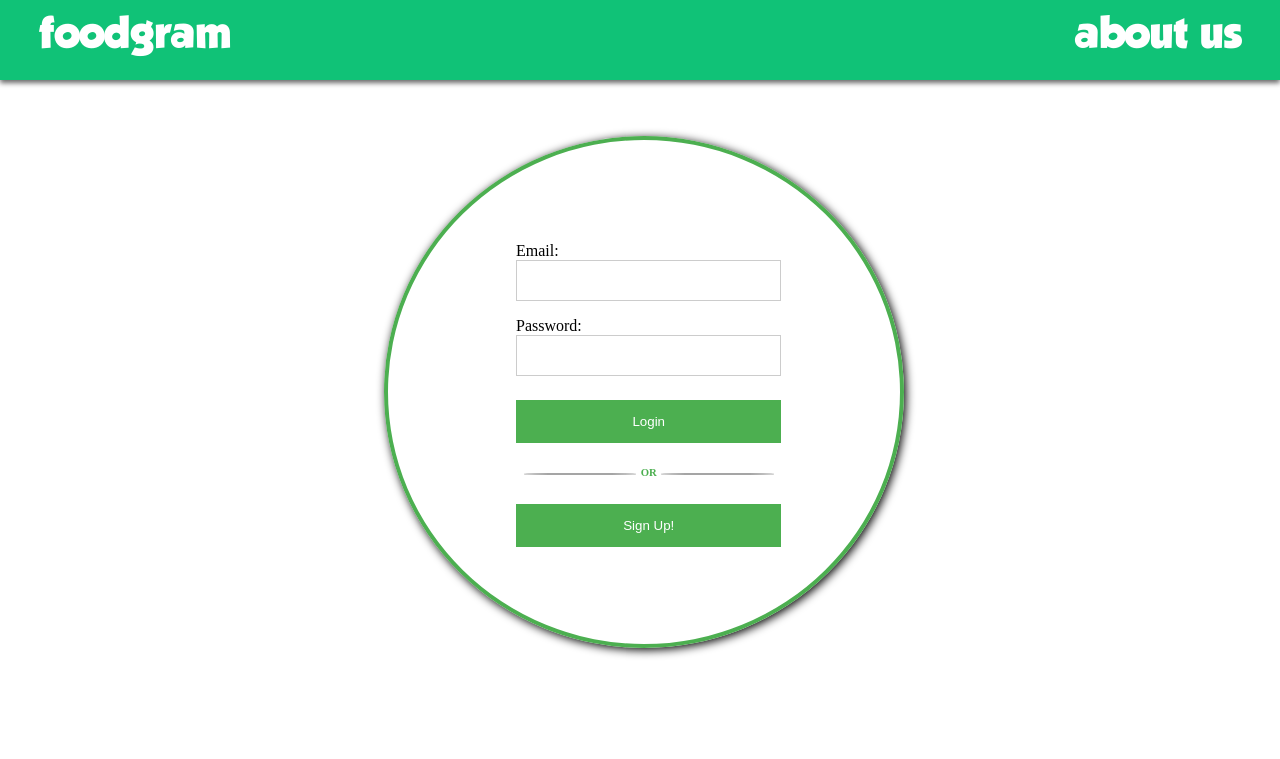
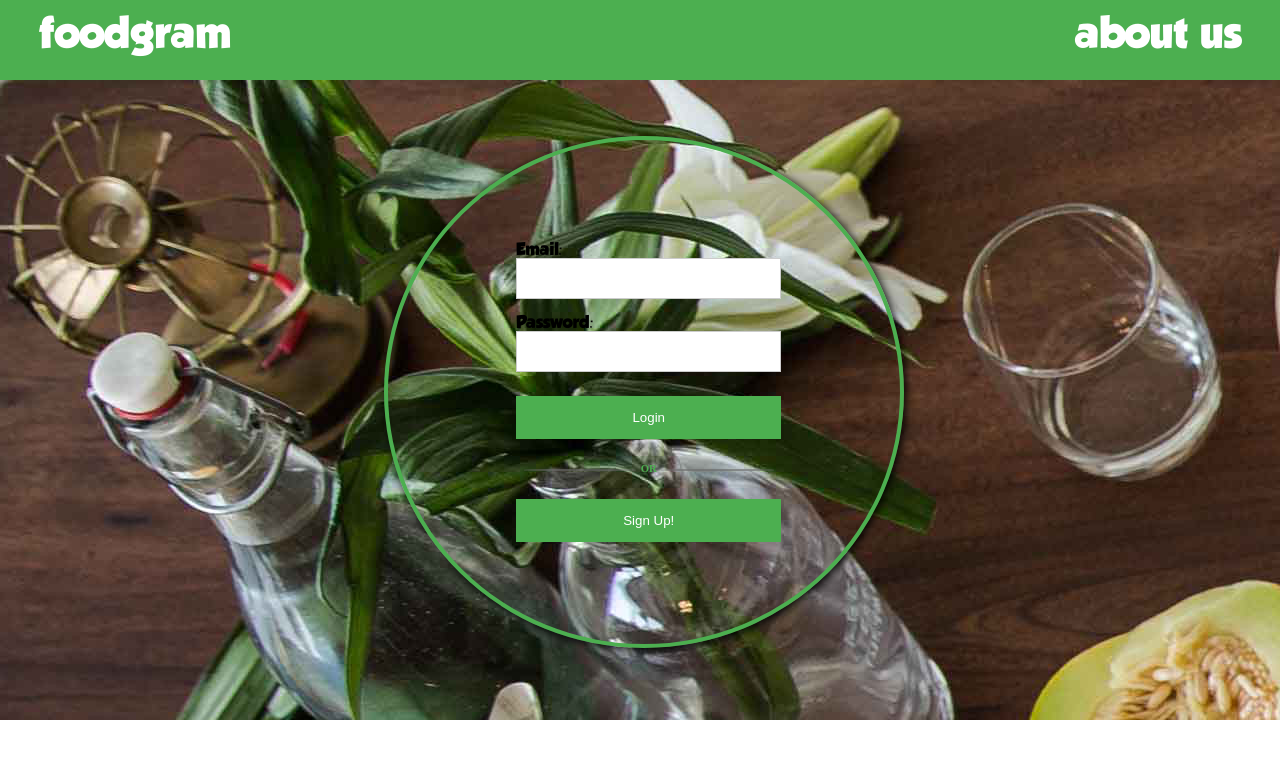
Before and after one commit to JanParalic/foodgram, a Django app: page / in a window 1280 px wide. Shown: the top 759 px of the page. Run offline with Django 3.2, Linux system fonts and the light colour scheme.

Commit message:
more css stuff

```diff
--- a/static/css/style.css
+++ b/static/css/style.css
@@ -1,5 +1,6 @@
 body {
     background-color: #FFFFFF;
+    padding-top: 5%;
 }
 
 a {
@@ -9,7 +10,7 @@ a {
 
 
 #header {
-    background-color: #10C277;
+    background-color: #4CAF50;
     position: fixed;
     width: 100%;
     height: 10%;
@@ -185,8 +186,8 @@ h6{
     border: 1px solid #888;
     max-width:60%;
     min-width:40%;
-    min-height:75%;
-    max-height:80%;
+    min-height:65%;
+    max-height:75%;
     border-radius: 10%;
     padding-left: 4%;
     padding-bottom: 40px;
@@ -208,6 +209,62 @@ h6{
     cursor: pointer;
 }
 
+#background{
+    height: 80%;
+    width: 100%;
+    position: fixed;
+    left:0;
+    top:10%;
+    background-image: url('media/img/index_bg.jpg');
+    background-repeat: no-repeat, repeat;
+
+}
+
+#carousel {
+	width:255px;
+	height:290px;
+	margin:0 auto;
+}
+
+#slides {
+	overflow:hidden;
+	/* fix ie overflow issue */
+	position:relative;
+	width:250px;
+	height:250px;
+	border:1px solid #ccc;
+}
+
+/* remove the list styles, width : item width * total items */
+#slides ul {
+	position:relative;
+	left:0;
+	top:0;
+	list-style:none;
+	margin:0;
+	padding:0;
+	width:750px;
+}
+
+/* width of the item, in this case I put 250x250x gif */
+#slides li {
+	width:250px;
+	height:250px;
+	float:left;
+}
+
+#slides li img {
+	padding:5px;
+}
+
+
+.clear {clear:both}
+
+
+.form{
+    font-family: GROBOLD;
+
+}
 @font-face {
     font-family: GROBOLD;
     src: url("/static/fonts/GROBOLD.ttf");
--- a/static/js/signup.js
+++ b/static/js/signup.js
@@ -1,16 +1,17 @@
-
+window.onload = function(){
+    // your code
 
 // Get the modal
 var modal = document.getElementById('myModal');
 
 // Get the button that opens the modal
-var btn = document.getElementById("myBtn");
+var btn = document.getElementById("sign");
 
 // Get the <span> element that closes the modal
 var span = document.getElementsByClassName("close")[0];
 
 // When the user clicks the button, open the modal
-btn.onclick = function() {
+document.getElementById("sign").onclick = function() {
     modal.style.display = "block";
 }
 
@@ -25,3 +26,6 @@ window.onclick = function(event) {
         modal.style.display = "none";
     }
 }
+
+
+};
--- a/templates/foodfeed/base.html
+++ b/templates/foodfeed/base.html
@@ -3,7 +3,10 @@
 
 <html>
     <head>
-        <link rel="stylesheet" type="text/css" href="{% static "css/style.css" %}"  />
+        <link rel="stylesheet" type="text/css" href="{% static "css/style.css" %}" />
+
+        {% block resources %} {% endblock %}
+
             <title>
                 FoodGram -
                 {% block title_block %}
--- a/templates/foodfeed/index.html
+++ b/templates/foodfeed/index.html
@@ -1,20 +1,32 @@
 {% extends 'foodfeed/base.html' %}
 {% load staticfiles %}
+{% block resources %}
+
+<script src="{% static 'js/jquery-3.3.1.min.js' %}"></script>
 <link rel="stylesheet" type="text/css" href="{% static 'css/style.css' %}" > </link>
-<script src="https://ajax.googleapis.com/ajax/libs/jquery/3.0.0/jquery.min.js"></script>>
 <script src="{% static 'js/signup.js' %}"></script>
+
+{% endblock %}
 {% block title_block %}
     Home
 {% endblock %}
 
 {% block body_block %}
 
+
+
+
+<div id="background">
+
+</div>
+
+
     <div id="center_plate">
         <div class="container">
         <form id="login_form" method="post">
             {% csrf_token %}
                 {% for field in login_form %}
-                <p style=" ">
+                <p class="form">
                     {{ field.label_tag }}<br>
                     {{ field }}
                     {% for error in field.errors %}
@@ -52,13 +64,14 @@
                                         {{ field.label_tag }}<br>
                                         {{ field }}
                                         {% if field.help_text %}
-                                <small style="color: grey">{{ field.help_text }}</small>
+
                                         {% endif %}
                                         {% for error in field.errors %}
                                             <p style="color: red">{{ error }}</p>
                                         {% endfor %}
                                     </p>
                                     {% endfor %}
+
 
                         <input type="submit" name="submit" class="submit" value="Sign Up" />
                     </form>
```
Also changed, not shown: foodfeed/migrations/0028_auto_20180313_1036.py (added), media/user_pictures/img/index_bg.jpg (added), static/js/jdoc_ready.js (added). Lines whose indentation alone changed are shown as unchanged.
